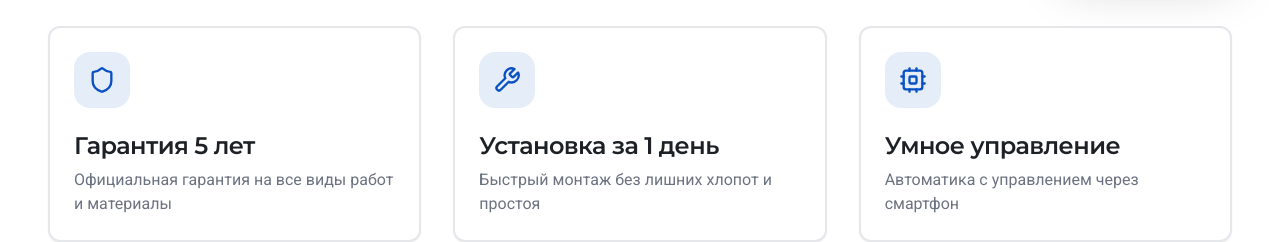
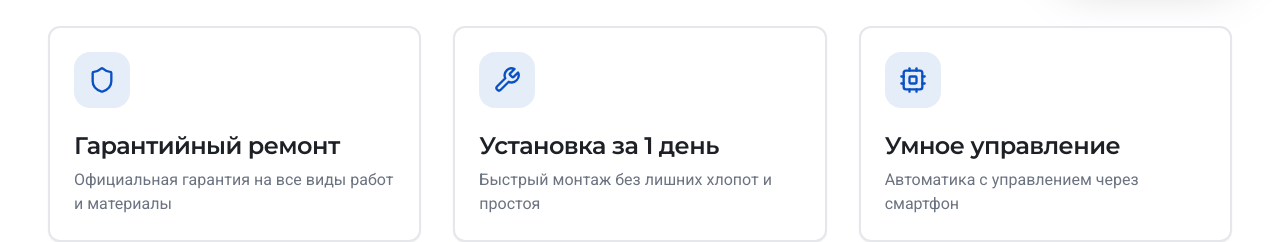
Before and after one commit to pr-poehali-dev/yula-redesign-project, a React (Vite) app: page / in a window 1280 px wide. Shown: the part 800-1042 px from the top of the page. Built offline with nearby package versions, Linux system fonts and the light colour scheme.

Commit message:
Замена текста о гарантии на уточнение

```diff
--- a/src/pages/Index.tsx
+++ b/src/pages/Index.tsx
@@ -114,7 +114,7 @@ export default function Index() {
                 <div className="w-14 h-14 bg-primary/10 rounded-2xl flex items-center justify-center mb-4">
                   <Icon name="Shield" className="text-primary" size={28} />
                 </div>
-                <CardTitle className="text-2xl">Гарантия 5 лет</CardTitle>
+                <CardTitle className="text-2xl">Гарантийный ремонт</CardTitle>
                 <CardDescription className="text-base">
                   Официальная гарантия на все виды работ и материалы
                 </CardDescription>
```
